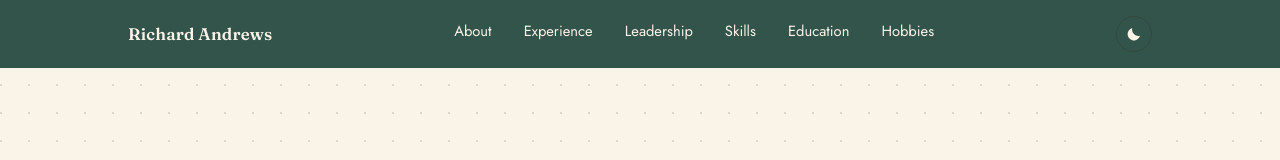
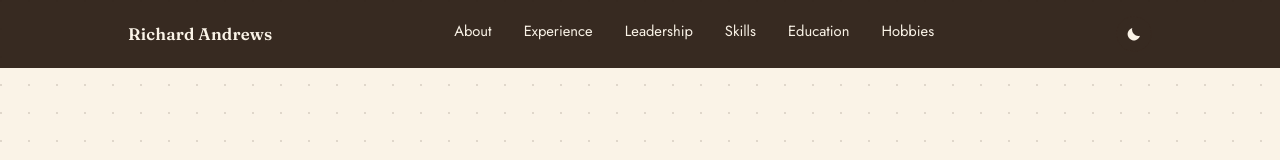
Before and after one commit to richard-andrews/website, a React (Vite) app: page / in a window 1280 px wide. Shown: the top 160 px of the page. Built offline with nearby package versions, Linux system fonts and the light colour scheme.

Commit message:
Make header brown

```diff
--- a/src/components/Footer.jsx
+++ b/src/components/Footer.jsx
@@ -9,7 +9,7 @@ function Footer() {
         <div>
           <p className="site-footer__name">{profile.name}</p>
           <p className="site-footer__title">
-            {profile.title} · {profile.company}
+            {profile.title} - {profile.location}
           </p>
         </div>
 
--- a/src/styles/index.css
+++ b/src/styles/index.css
@@ -17,7 +17,7 @@
 
   /* The header and footer are fixed bands that keep their own colour in
      both themes, rather than flipping with the ones above. */
-  --color-header-bg: rgba(38, 74, 64, 0.94);
+  --color-header-bg: rgba(43, 29, 21, 0.94);
   --color-header-text: #faf3e7;
   --color-header-text-soft: rgba(250, 243, 231, 0.7);
   --color-header-hover: #e9c27a;
```
